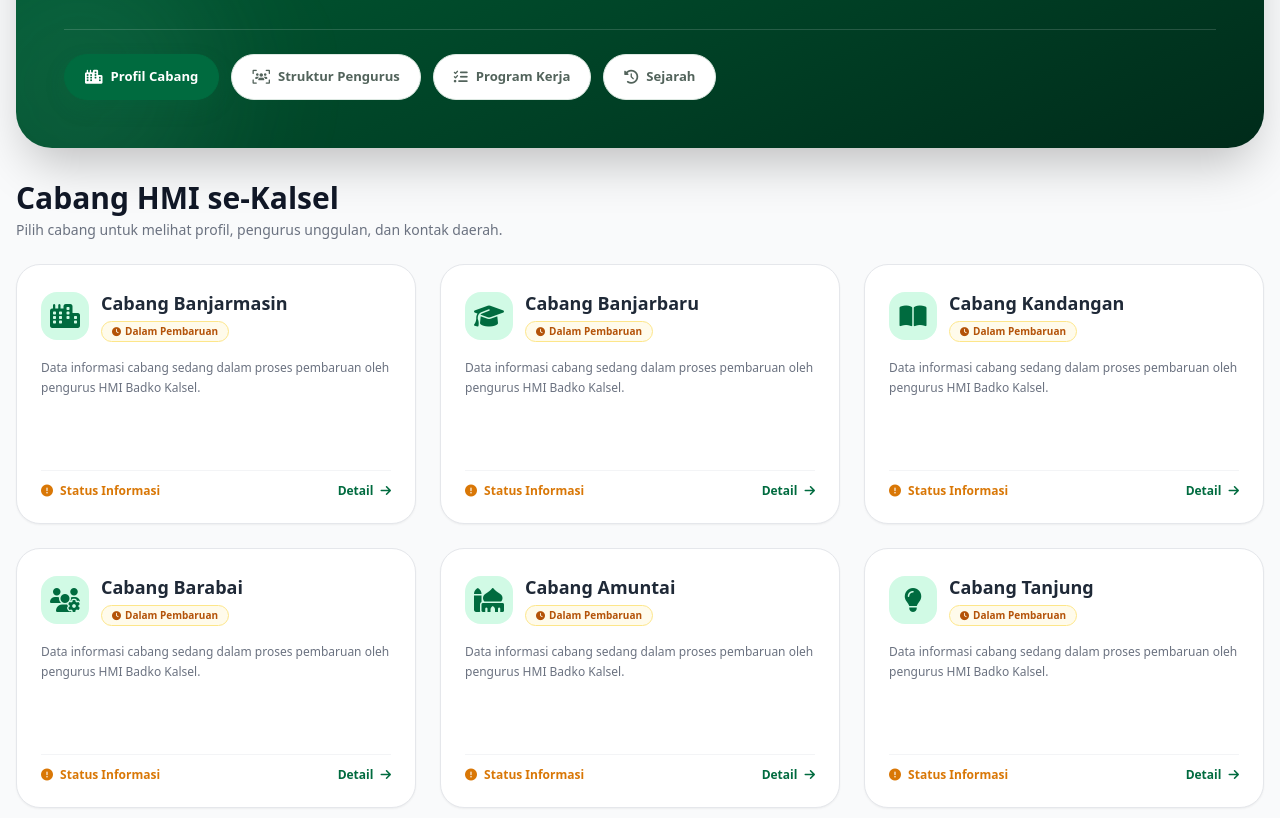
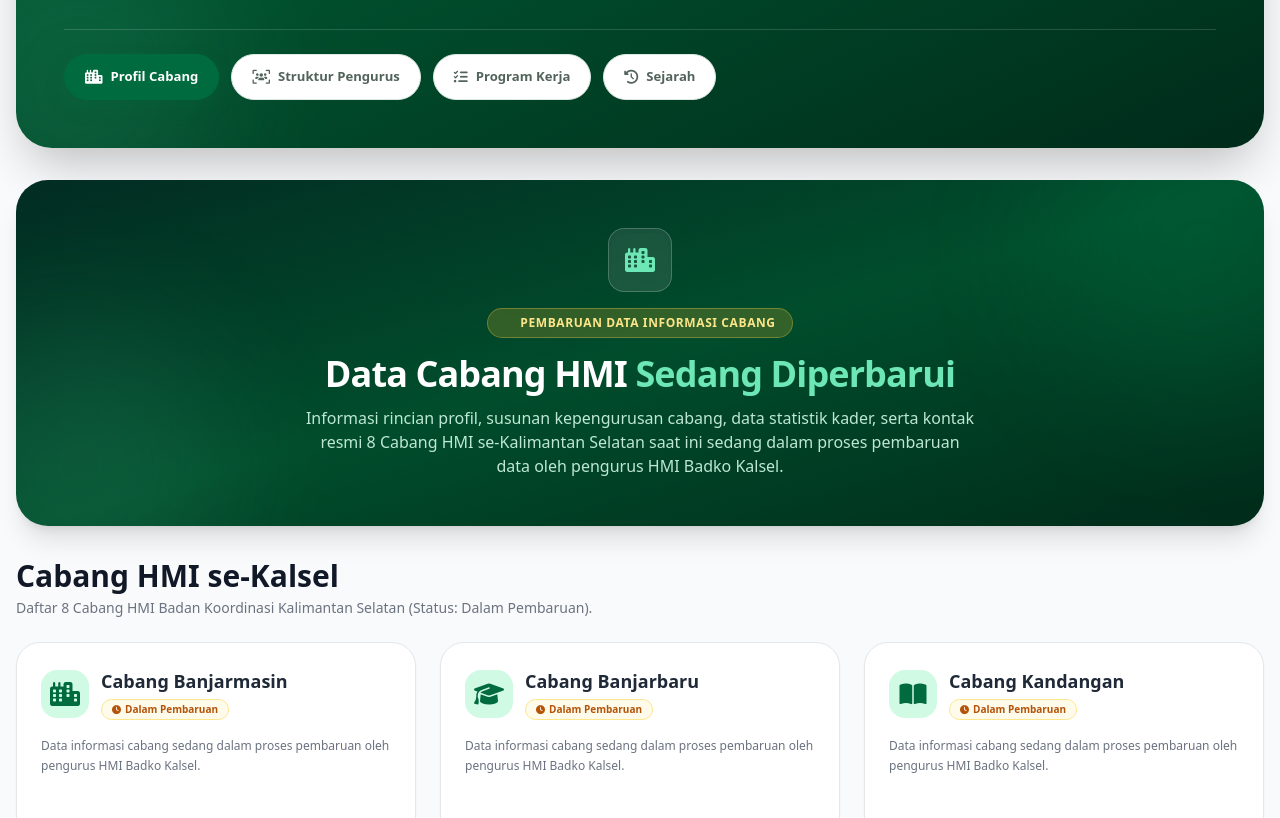
Before and after one commit to darksnowxflower-maker/hmibadkokalsel, a website: page profil.html in a window 1280 px wide. Shown: the part 529-1347 px from the top of the page. Drawn offline with nearby package versions, Linux system fonts and the light colour scheme.

Commit message:
feat(profil): add prominent branch data update notification banner to profil.html

```diff
--- a/profil.html
+++ b/profil.html
@@ -566,10 +566,35 @@
 
         <!-- ==================== TAB 1: PROFIL CABANG ==================== -->
         <div id="tab-content-cabang" class="tab-content">
+            <!-- BANNER PENGUMUMAN PEMBARUAN DATA PROFIL CABANG -->
+            <section class="rounded-[2rem] bg-gradient-to-br from-emerald-950 via-hmiDark to-[#002b1a] text-white p-6 md:p-10 shadow-xl relative overflow-hidden text-center mb-8">
+                <div class="absolute -right-20 -top-20 w-72 h-72 bg-hmiGreenLight/20 rounded-full blur-3xl pointer-events-none"></div>
+                <div class="absolute -left-20 -bottom-20 w-72 h-72 bg-emerald-300/10 rounded-full blur-3xl pointer-events-none"></div>
+
+                <div class="relative z-10 max-w-3xl mx-auto py-2">
+                    <div class="w-16 h-16 bg-white/10 backdrop-blur rounded-2xl border border-white/20 flex items-center justify-center mx-auto mb-4 text-emerald-300 text-2xl shadow-inner">
+                        <i class="fas fa-city"></i>
+                    </div>
+
+                    <span class="inline-flex items-center gap-2 rounded-full bg-amber-400/20 border border-amber-300/30 px-4 py-1.5 text-xs font-black uppercase tracking-wider text-amber-200 backdrop-blur mb-4">
+                        <span class="w-2 h-2 rounded-full bg-amber-400 animate-ping"></span>
+                        Pembaruan Data Informasi Cabang
+                    </span>
+
+                    <h2 class="text-2xl md:text-4xl font-extrabold tracking-tight mb-3">
+                        Data Cabang HMI <span class="text-emerald-300">Sedang Diperbarui</span>
+                    </h2>
+
+                    <p class="text-emerald-100/90 text-sm md:text-base leading-relaxed max-w-2xl mx-auto">
+                        Informasi rincian profil, susunan kepengurusan cabang, data statistik kader, serta kontak resmi 8 Cabang HMI se-Kalimantan Selatan saat ini sedang dalam proses pembaruan data oleh pengurus HMI Badko Kalsel.
+                    </p>
+                </div>
+            </section>
+
             <div class="flex items-center justify-between mb-6">
                 <div>
                     <h2 class="text-2xl md:text-3xl font-extrabold text-gray-900">Cabang HMI se-Kalsel</h2>
-                    <p class="text-sm text-gray-500 mt-1">Pilih cabang untuk melihat profil, pengurus unggulan, dan kontak daerah.</p>
+                    <p class="text-sm text-gray-500 mt-1">Daftar 8 Cabang HMI Badan Koordinasi Kalimantan Selatan (Status: Dalam Pembaruan).</p>
                 </div>
             </div>
 
```
